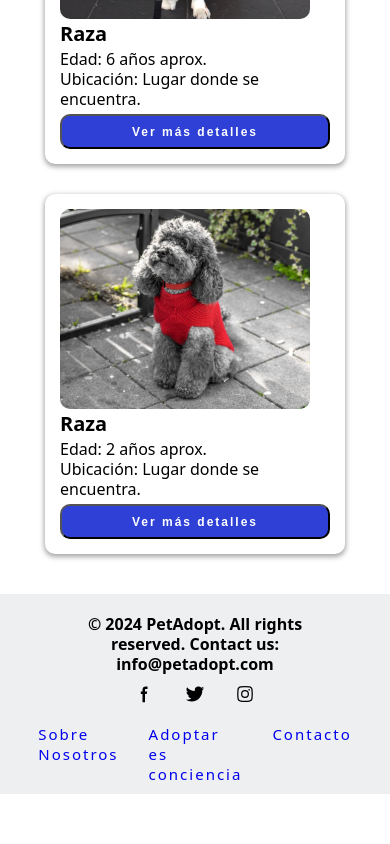
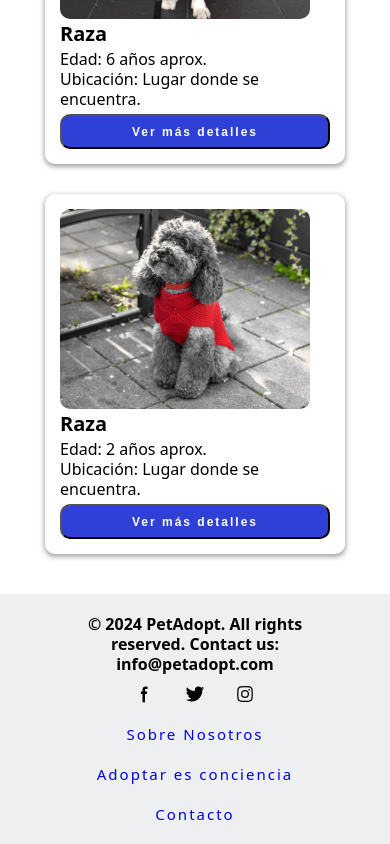
Before and after one commit to No-Country-simulation/C22-23-t-webapp, a React (Vite) app in the folder frontend/: page / in a window 390 px wide. Shown: the part 2826-3670 px from the top of the page. Before the commit the page ends 3620 px from the top, so only its background shows below. Built offline with nearby package versions, Linux system fonts and the light colour scheme.

Commit message:
responsive 640 fixed

```diff
--- a/frontend/src/components/footer/Footer.css
+++ b/frontend/src/components/footer/Footer.css
@@ -1,6 +1,6 @@
 .footer-container {
     width: 100%;
-    height: 200px;
+    height: 250px;
     margin-top: 25px;
     padding: 20px 40px;
     display: flex;
@@ -28,8 +28,10 @@
 
 .links {
     display: flex;
-    justify-content: space-between;
-    gap: 30px;
+    flex-direction: column;
+    justify-content: center;
+    align-items: center;
+    gap: 20px;
     text-decoration: none;
     color: #2f40d6;
     font-size: 15px;
```
